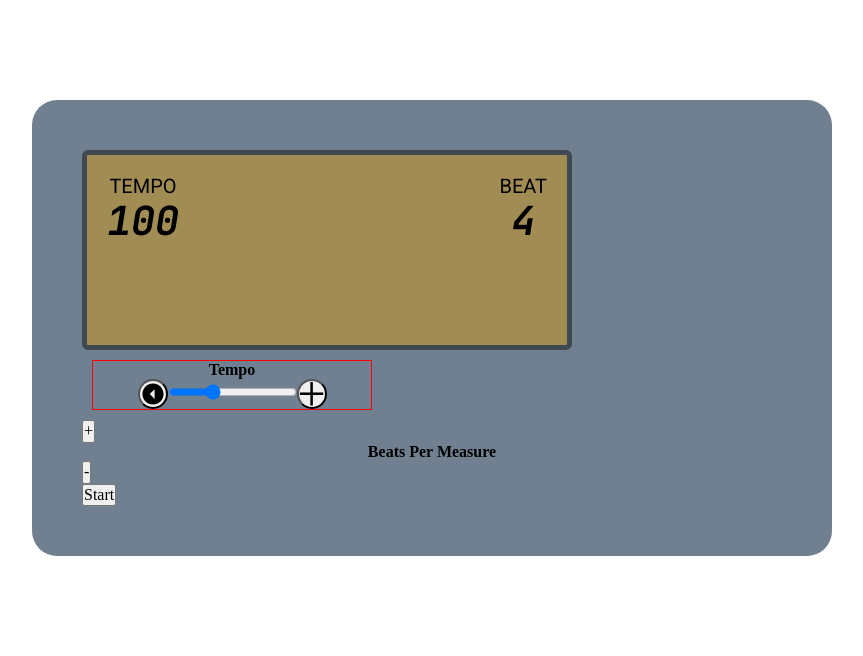
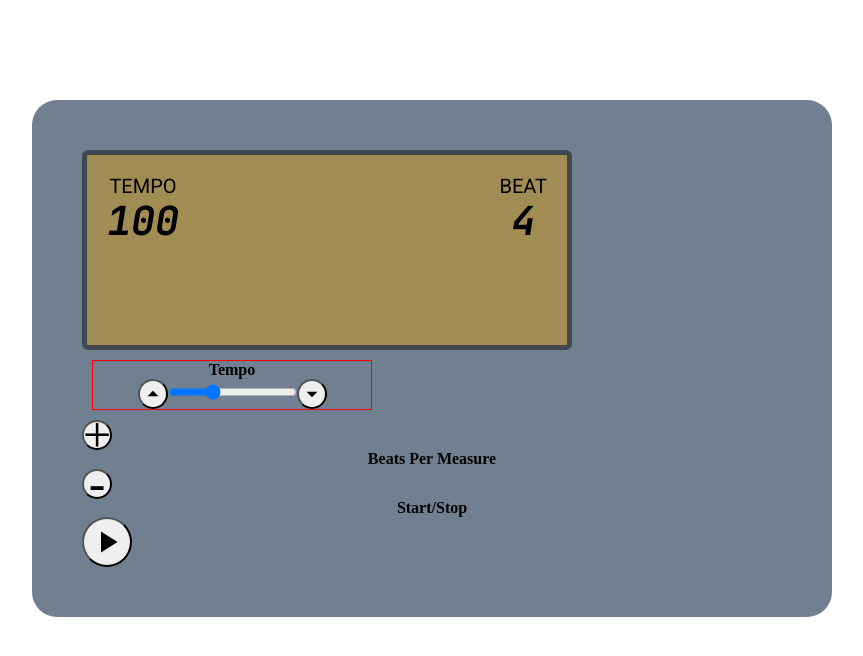
Before and after one commit to joshuascan/metronome, a React (Create React App) app: page / in a window 1280 px wide. Shown: the top 656 px of the page, without its empty margins (208-1071 px from the left). Built offline with nearby package versions, Linux system fonts and the light colour scheme.

Commit message:
adds icons to buttons

```diff
--- a/src/components/Button.js
+++ b/src/components/Button.js
@@ -4,20 +4,23 @@ const ButtonStyles = styled.button`
   display: flex;
   justify-content: center;
   align-items: center;
+  border-radius: 50%;
+  font-size: 50px;
+  height: 3rem;
+  width: 3rem;
   /* border: none; */
   ${(props) =>
-    props.type === "adjustment" &&
+    props.size === "large" &&
     `
-    border-radius: 50%;
-    height: 3rem;
-    width: 3rem;
-    font-size: 50px;
+    padding: 0.5rem;
+    height: 5rem;
+    width: 5rem;
   `}
 `;
 
 export default function Button(props) {
   return (
-    <ButtonStyles type={props.type} onClick={props.handleClick}>
+    <ButtonStyles size={props.size} onClick={props.handleClick}>
       {props.children}
     </ButtonStyles>
   );
--- a/src/components/StartStopButton.js
+++ b/src/components/StartStopButton.js
@@ -1,5 +1,6 @@
 import React from "react";
 import Button from "./Button";
+import { MdPlayArrow, MdPause } from "react-icons/md";
 
 export default function StartStopButton({ playing, setPlaying, setCount }) {
   const togglePlay = () => {
@@ -11,7 +12,10 @@ export default function StartStopButton({ playing, setPlaying, setCount }) {
 
   return (
     <div>
-      <Button handleClick={togglePlay}>{!playing ? "Start" : "Stop"}</Button>
+      <h4>Start/Stop</h4>
+      <Button size={"large"} handleClick={togglePlay}>
+        {!playing ? <MdPlayArrow /> : <MdPause />}
+      </Button>
     </div>
   );
 }
--- a/src/components/Tempo.js
+++ b/src/components/Tempo.js
@@ -2,7 +2,7 @@ import React from "react";
 import Button from "./Button";
 import Slider from "./Slider";
 import styled from "styled-components";
-import { IoMdArrowDropleftCircle } from "react-icons/io";
+import { MdArrowDropUp, MdArrowDropDown } from "react-icons/md";
 
 const TempoContainer = styled.div`
   width: 40%;
@@ -45,12 +45,12 @@ export default function Tempo({ bpm, setBpm, setCount, playing }) {
     <TempoContainer>
       <h4>Tempo</h4>
       <AdjustmentsContainer>
-        <Button type={"adjustment"} handleClick={decrement}>
-          <IoMdArrowDropleftCircle />
+        <Button handleClick={decrement}>
+          <MdArrowDropUp />
         </Button>
         <Slider bpm={bpm} setBpm={setBpm} handleChange={changeSpeed} />
         <Button type={"adjustment"} handleClick={increment}>
-          +
+          <MdArrowDropDown />
         </Button>
       </AdjustmentsContainer>
     </TempoContainer>
```
